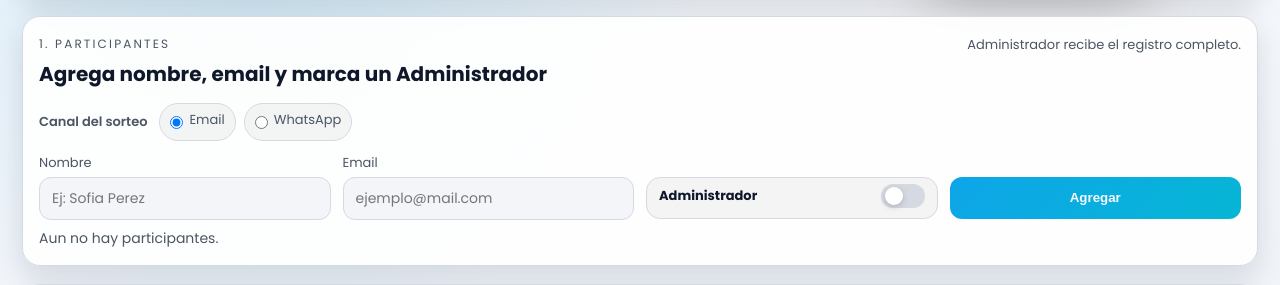
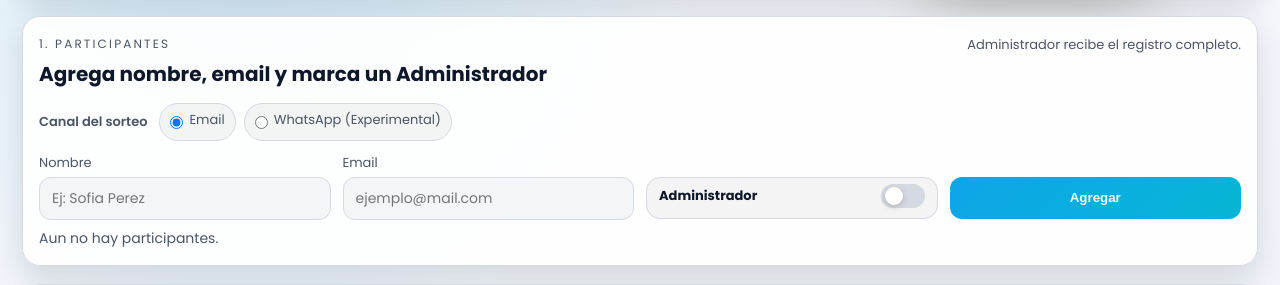
Before and after one commit to joaquingonzalezzanotti/Sorty, a Flask app: page /app in a window 1280 px wide. Shown: the part 385-670 px from the top of the page. Run offline with Flask 3, Linux system fonts and the light colour scheme; some libraries are stand-ins or nearby versions.

Commit message:
feat: update WhatsApp channel label to indicate experimental status

```diff
--- a/templates/index.html
+++ b/templates/index.html
@@ -72,7 +72,7 @@
         </label>
         <label class="channel-option">
           <input type="radio" name="draw-channel" value="whatsapp">
-          <span>WhatsApp</span>
+          <span>WhatsApp (Experimental)</span>
         </label>
       </div>
 
```
